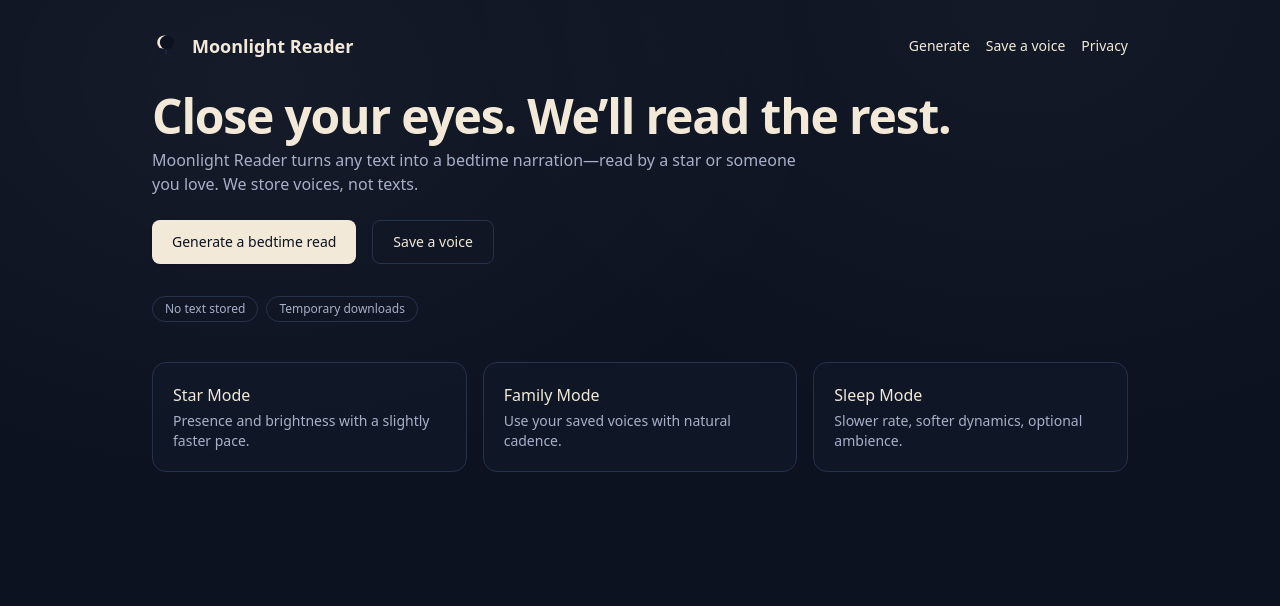
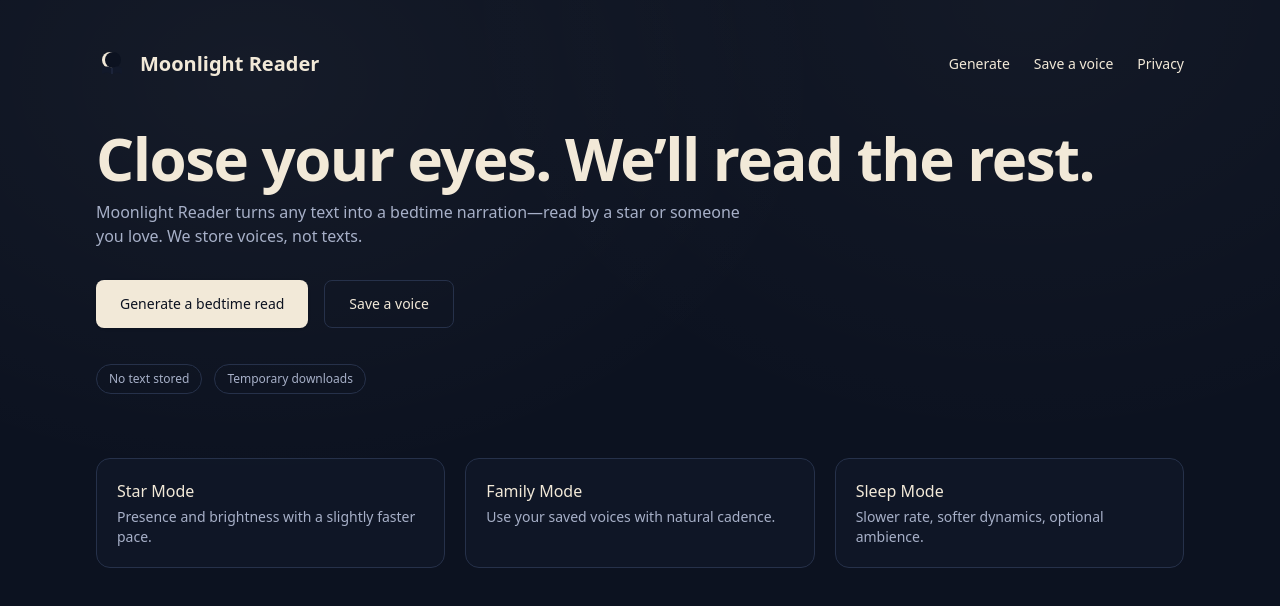
Before and after one commit to paarad/21-moonlight-reader, a Next.js app: page / in a window 1280 px wide. Shown: the top 606 px of the page. Built offline with nearby package versions, Linux system fonts and the light colour scheme.

Commit message:
style: increase spacing across layout, home hero, and /tts cards

```diff
--- a/app/layout.tsx
+++ b/app/layout.tsx
@@ -30,13 +30,13 @@ export default function RootLayout({
       <body
         className={`${geistSans.variable} ${geistMono.variable} antialiased min-h-screen`}
       >
-        <div className="mx-auto max-w-5xl px-6 py-8">
-          <header className="flex items-center justify-between mb-8">
+        <div className="mx-auto max-w-6xl px-8 py-12">
+          <header className="flex items-center justify-between mb-12">
             <div className="flex items-center gap-3">
-              <Logo className="h-7 w-7" />
-              <Link href="/" className="text-lg font-semibold">Moonlight Reader</Link>
+              <Logo className="h-8 w-8" />
+              <Link href="/" className="text-xl font-semibold">Moonlight Reader</Link>
             </div>
-            <nav className="flex items-center gap-4 text-sm">
+            <nav className="flex items-center gap-6 text-sm">
               <Link href="/tts" className="hover:underline">Generate</Link>
               <Link href="/voices/new" className="hover:underline">Save a voice</Link>
               <Link href="/privacy" className="hover:underline">Privacy</Link>
--- a/app/page.tsx
+++ b/app/page.tsx
@@ -3,42 +3,42 @@ import { ModeCard } from "@/components/ModeCard";
 
 export default function Home() {
   return (
-    <div className="grid gap-10">
-      <section className="space-y-6">
-        <div className="space-y-2">
-          <h1 className="text-3xl sm:text-5xl font-semibold tracking-tight">
+    <div className="grid gap-16">
+      <section className="space-y-8">
+        <div className="space-y-3">
+          <h1 className="text-4xl sm:text-6xl font-semibold tracking-tight">
             Close your eyes. We’ll read the rest.
           </h1>
-          <p className="text-muted-foreground max-w-2xl">
+          <p className="text-base text-muted-foreground max-w-2xl">
             Moonlight Reader turns any text into a bedtime narration—read by a star
             or someone you love. We store voices, not texts.
           </p>
         </div>
-        <div className="flex flex-col sm:flex-row gap-3 sm:gap-4">
+        <div className="flex flex-col sm:flex-row gap-4">
           <Link
-            className="inline-flex h-11 items-center justify-center rounded-md bg-primary px-5 text-sm font-medium text-primary-foreground shadow hover:bg-primary/90"
+            className="inline-flex h-12 items-center justify-center rounded-md bg-primary px-6 text-sm font-medium text-primary-foreground shadow hover:bg-primary/90"
             href="/tts"
           >
             Generate a bedtime read
           </Link>
           <Link
-            className="inline-flex h-11 items-center justify-center rounded-md border border-border px-5 text-sm font-medium hover:bg-accent"
+            className="inline-flex h-12 items-center justify-center rounded-md border border-border px-6 text-sm font-medium hover:bg-accent"
             href="/voices/new"
           >
             Save a voice
           </Link>
         </div>
-        <div className="flex gap-2 pt-2">
-          <span className="inline-flex items-center rounded-full border border-border px-3 py-1 text-xs text-muted-foreground">
+        <div className="flex gap-3 pt-1">
+          <span className="inline-flex items-center rounded-full border border-border px-3 py-1.5 text-xs text-muted-foreground">
             No text stored
           </span>
-          <span className="inline-flex items-center rounded-full border border-border px-3 py-1 text-xs text-muted-foreground">
+          <span className="inline-flex items-center rounded-full border border-border px-3 py-1.5 text-xs text-muted-foreground">
             Temporary downloads
           </span>
         </div>
       </section>
 
-      <section className="grid sm:grid-cols-3 gap-4">
+      <section className="grid gap-5 sm:grid-cols-3">
         <ModeCard title="Star Mode">
           Presence and brightness with a slightly faster pace.
         </ModeCard>
--- a/app/tts/page.tsx
+++ b/app/tts/page.tsx
@@ -48,14 +48,16 @@ export default function TTSPage() {
   }
 
   return (
-    <div className="space-y-6 max-w-2xl">
-      <h1 className="text-2xl font-semibold">Generate a bedtime read</h1>
-      <p className="text-sm text-muted-foreground">
-        Text is processed in-memory only and never stored.
-      </p>
+    <div className="space-y-8 max-w-2xl">
+      <div className="space-y-2">
+        <h1 className="text-3xl font-semibold">Generate a bedtime read</h1>
+        <p className="text-sm text-muted-foreground">
+          Text is processed in-memory only and never stored.
+        </p>
+      </div>
 
-      <div className="grid gap-4">
-        <div className="rounded-xl border border-border p-4 bg-card/60">
+      <div className="grid gap-6">
+        <div className="rounded-xl border border-border p-5 bg-card/60">
           <div className="space-y-2">
             <label className="text-sm">Voice name (optional)</label>
             <input
@@ -66,7 +68,7 @@ export default function TTSPage() {
               placeholder="Grandma, Dad, Star Voice..."
             />
           </div>
-          <div className="space-y-2 mt-4">
+          <div className="space-y-2 mt-5">
             <label className="text-sm">Clips (1–3 minutes)</label>
             <input
               type="file"
@@ -79,20 +81,20 @@ export default function TTSPage() {
           </div>
         </div>
 
-        <div className="rounded-xl border border-border p-4 bg-card/60">
+        <div className="rounded-xl border border-border p-5 bg-card/60">
           <div className="space-y-2">
             <label className="text-sm">Text</label>
             <textarea
               value={text}
               onChange={(e) => setText(e.target.value)}
               placeholder="Paste a chapter or paragraph…"
-              className="w-full min-h-40 rounded-md border border-border bg-background p-3 text-sm"
+              className="w-full min-h-44 rounded-md border border-border bg-background p-3 text-sm"
             />
             <div className="text-xs text-muted-foreground">Max 20k characters per request.</div>
           </div>
         </div>
 
-        <div className="rounded-xl border border-border p-4 bg-card/60">
+        <div className="rounded-xl border border-border p-5 bg-card/60">
           <div className="space-y-2">
             <label className="text-sm">Mode</label>
             <div className="flex gap-2">
@@ -117,20 +119,20 @@ export default function TTSPage() {
         <div className="rounded-md border border-destructive/40 text-destructive text-sm p-3">{error}</div>
       )}
 
-      <div className="flex items-center justify-between">
+      <div className="flex items-center justify-between pt-2">
         <div className="text-sm text-muted-foreground">Estimated cost: —</div>
         <button
           type="button"
           onClick={onGenerate}
           disabled={loading}
-          className="h-10 rounded-md bg-primary px-4 text-sm font-medium text-primary-foreground disabled:opacity-50"
+          className="h-11 rounded-md bg-primary px-5 text-sm font-medium text-primary-foreground disabled:opacity-50"
         >
           {loading ? "Generating…" : "Generate"}
         </button>
       </div>
 
       {download && (
-        <div className="space-y-3 rounded-md border border-border p-3">
+        <div className="space-y-3 rounded-md border border-border p-4">
           <audio controls className="w-full" src={download.url} />
           <div className="flex items-center justify-between text-sm">
             <a className="underline" href={download.url} target="_blank" rel="noreferrer">
```
